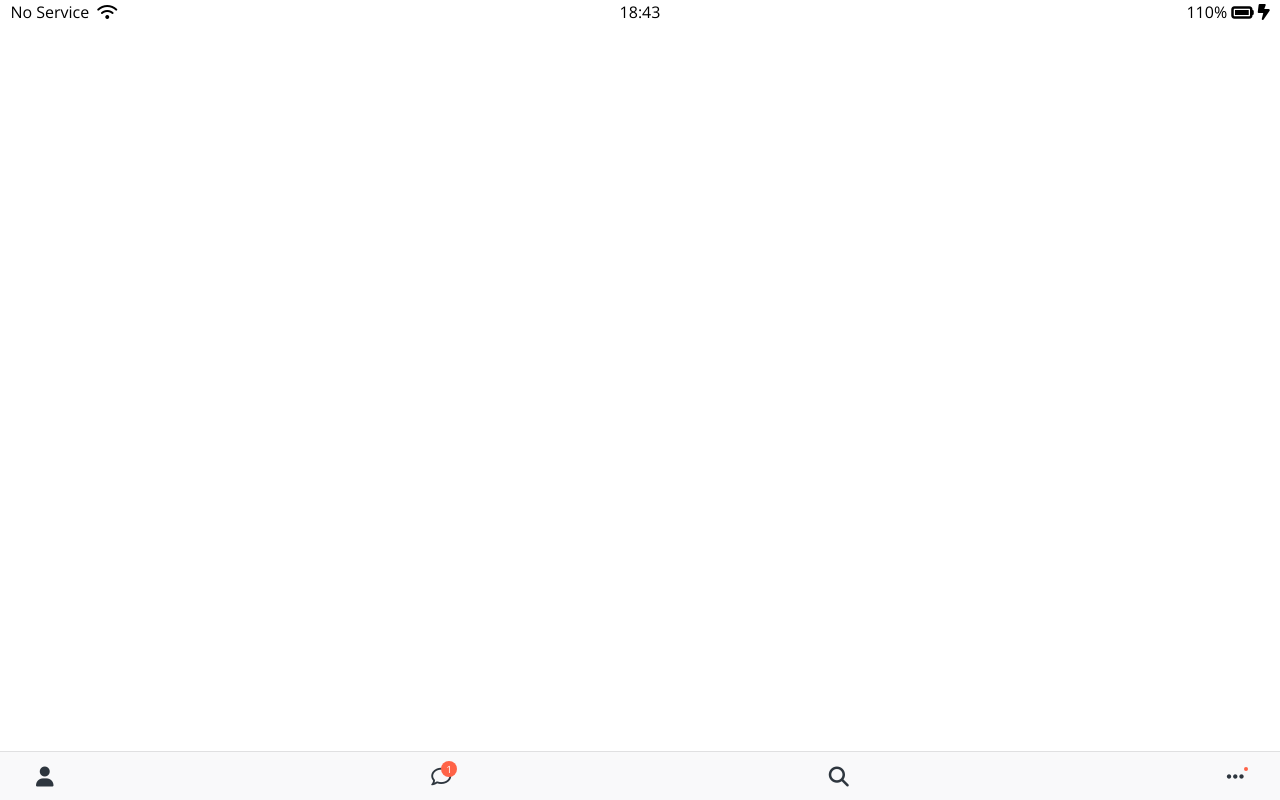
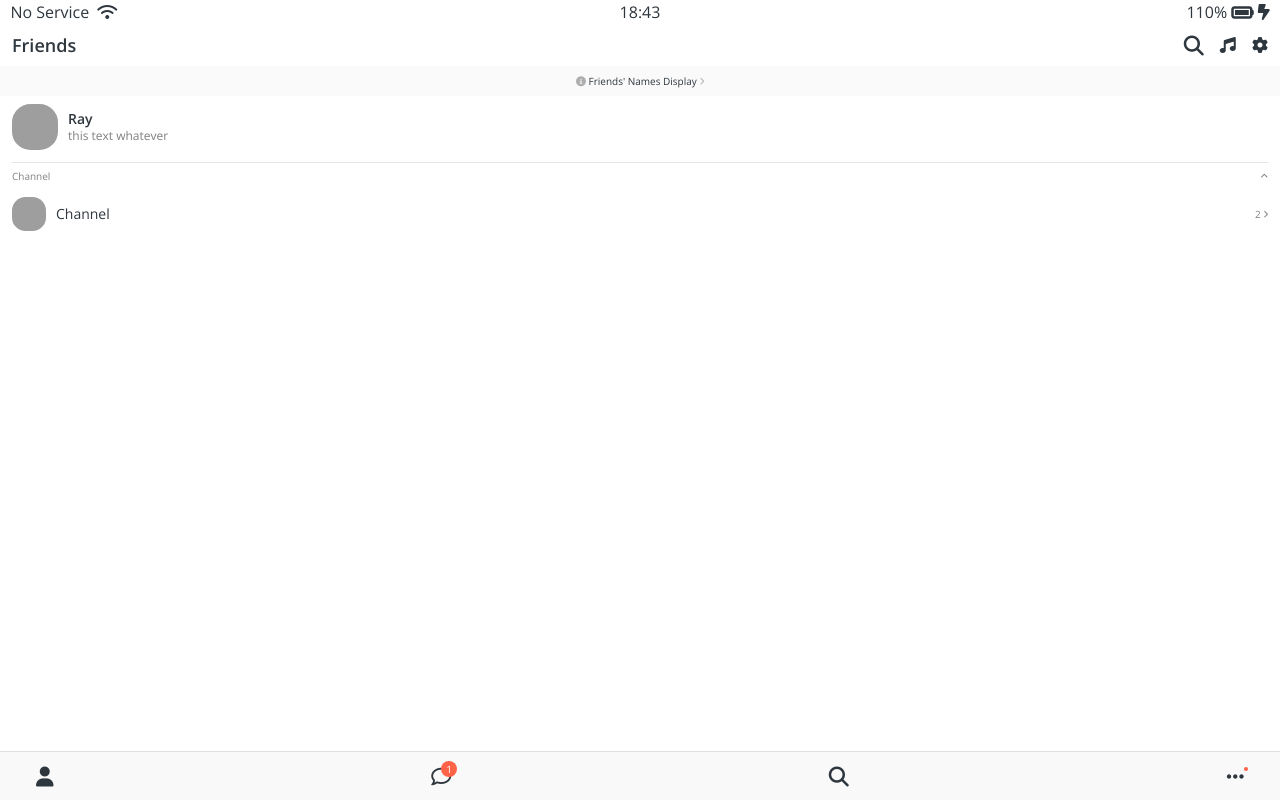
Before and after one commit to raycho206/kokoa-clone, a plain HTML site: page friends.html in a window 1280 px wide. Drawn offline with nearby package versions, Linux system fonts and the light colour scheme; grey boxes are pictures that could not be loaded.

Commit message:
Update friends screen

```diff
--- /dev/null
+++ b/css/components/screen-header.css
@@ -0,0 +1,15 @@
+.screen-header {
+  display: flex;
+  justify-content: space-between;
+  align-items: center;
+  padding: var(--horizontal-space);
+}
+
+.screen-header__title {
+  font-size: 18px;
+  font-weight: 600;
+}
+
+.screen-header__icons span {
+  margin-left: 12px;
+}
--- /dev/null
+++ b/css/components/user-component.css
@@ -0,0 +1,46 @@
+.user-component {
+  justify-content: space-between;
+}
+
+.user-component,
+.user-component__column:first-child {
+  display: flex;
+  align-items: center;
+}
+
+.user-component__column:last-child {
+  font-size: 10px;
+  color: rgba(0, 0, 0, 0.5);
+}
+
+.user-component__avatar {
+  width: 40px;
+  height: 40px;
+  border-radius: 40%;
+  margin-right: 10px;
+}
+
+.user-component__avatar--sm {
+  width: 34px;
+  height: 34px;
+}
+
+.user-component__avatar--xl {
+  width: 46px;
+  height: 46px;
+}
+
+.user-component__title {
+  font-weight: 600;
+  font-size: 14px;
+}
+
+.user-component__title--not-bold {
+  font-weight: 400;
+}
+
+.user-component__subtitle {
+  margin-top: 4px;
+  color: rgba(0, 0, 0, 0.5);
+  font-size: 12px;
+}
--- /dev/null
+++ b/css/screens/friends.css
@@ -0,0 +1,30 @@
+#friends-display-link {
+  text-align: center;
+  display: block;
+  background-color: #fafafa;
+  padding: 10px 0;
+  font-size: 10px;
+  margin-bottom: 8px;
+}
+
+#friends-display-link i {
+  color: rgba(0, 0, 0, 0.3);
+}
+
+.friends-screen {
+  padding: 0 var(--horizontal-space);
+}
+
+.friends-screen__channel {
+  margin-top: 12px;
+  border-top: 1px solid rgba(0, 0, 0, 0.1);
+}
+
+.friends-screen__channel-header {
+  padding: 8px 0 16px;
+  display: flex;
+  justify-content: space-between;
+  align-items: center;
+  color: rgba(0, 0, 0, 0.5);
+  font-size: 10px;
+}
--- a/css/styles.css
+++ b/css/styles.css
@@ -6,10 +6,14 @@
 /* components */
 @import "components/status-bar.css";
 @import "components/nav-bar.css";
+@import "components/screen-header.css";
+@import "components/user-component.css";
 
 /* screens */
 @import "screens/login.css";
+@import "screens/friends.css";
 
 body {
+  color: #2e363e;
   font-family: "Open Sans", "Helvetica Neue", sans-serif;
 }
--- a/css/variables.css
+++ b/css/variables.css
@@ -1,3 +1,4 @@
 :root {
   --yellow: #fae100;
+  --horizontal-space: 12px;
 }
--- a/friends.html
+++ b/friends.html
@@ -23,6 +23,59 @@
         </div>
       </div>
     </div>
+
+    <header class="screen-header">
+      <h1 class="screen-header__title">Friends</h1>
+      <div class="screen-header__icons">
+        <span><i class="fa-solid fa-magnifying-glass fa-lg"></i></span>
+        <span><i class="fa-solid fa-music"></i></span>
+        <span><i class="fa-solid fa-gear"></i></span>
+      </div>
+    </header>
+
+    <a id="friends-display-link">
+      <i class="fa-solid fa-circle-info"></i> Friends' Names Display
+      <i class="fa-solid fa-chevron-right fa-xs"></i>
+    </a>
+
+    <main class="friends-screen">
+      <div class="user-component">
+        <div class="user-component__column">
+          <img
+            src="https://avatars.githubusercontent.com/u/18624782?s=40&v=4"
+            class="user-component__avatar user-component__avatar--xl"
+          />
+          <div class="user-component__text">
+            <h4 class="user-component__title">Ray</h4>
+            <h6 class="user-component__subtitle">this text whatever</h6>
+          </div>
+        </div>
+        <div class="user-component__column"></div>
+      </div>
+      <div class="friends-screen__channel">
+        <div class="friends-screen__channel-header">
+          <span>Channel</span>
+          <i class="fa-solid fa-chevron-up fa-xs"></i>
+        </div>
+        <div class="user-component">
+          <div class="user-component__column">
+            <img
+              src="https://avatars.githubusercontent.com/u/18624782?s=40&v=4"
+              class="user-component__avatar user-component__avatar--sm"
+            />
+            <div class="user-component__text">
+              <h4 class="user-component__title user-component__title--not-bold">
+                Channel
+              </h4>
+            </div>
+          </div>
+          <div class="user-component__column">
+            <span>2</span>
+            <i class="fa-solid fa-chevron-right fa-xs"></i>
+          </div>
+        </div>
+      </div>
+    </main>
 
     <nav class="nav">
       <ul class="nav__list">
```
